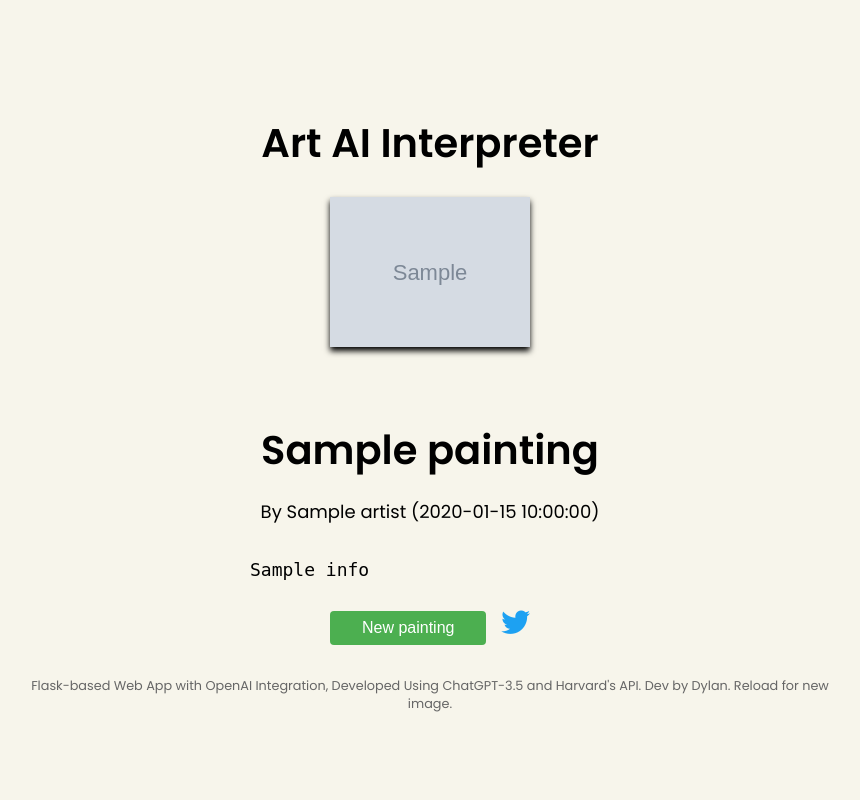
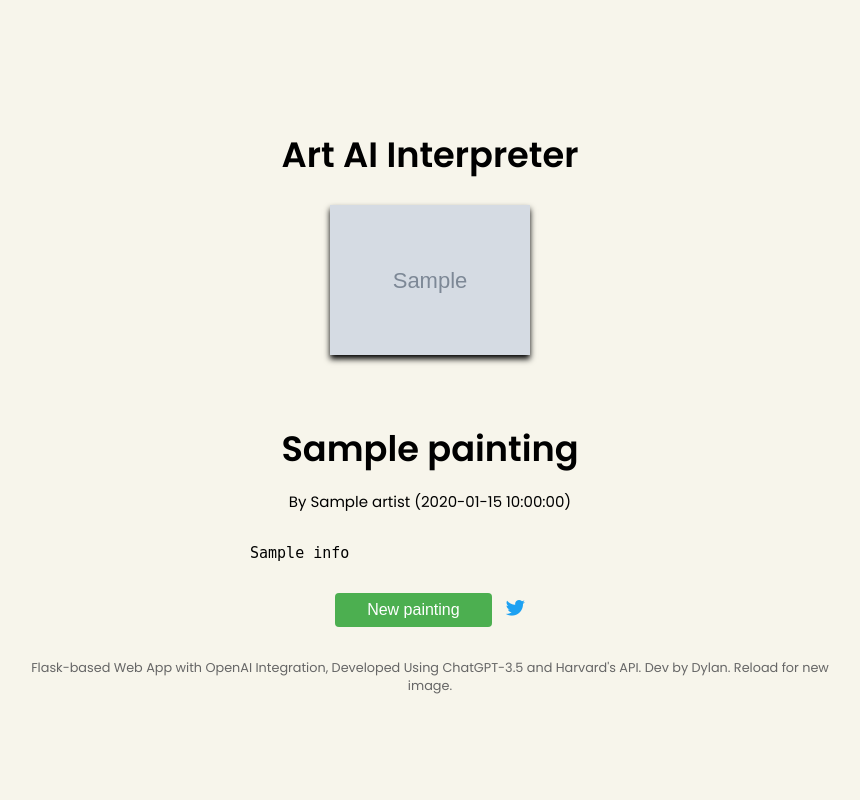
Before and after one commit to demianarc/paintapp, a Flask app: template templates/index.html in a window 1280 px wide. Shown: the whole page, without its empty margins (210-1070 px from the left). Run offline with Flask 2, Linux system fonts and the light colour scheme; the template is opened without the code that fills it: most values are stand-ins (such as "Sample title", 1, 10 or a date in 2020); grey boxes marked "Sample" are stand-in pictures; some libraries are stand-ins or nearby versions.

Commit message:
newrefresh7

```diff
--- a/templates/index.html
+++ b/templates/index.html
@@ -10,11 +10,11 @@
     <style>
         body {
             font-family: 'Poppins', sans-serif;
-            font-size: 18px; /* Adjust as needed */
+            font-size: 15px; /* Adjust as needed */
         }
 
         h1, h2 {
-            font-size: 2.5rem; /* Adjust as needed */
+            font-size: 2.2rem; /* Adjust as needed */
             font-weight: 600; /* Adjust as needed */
         }
 
@@ -23,7 +23,7 @@
         }
 
         .twitter-share {
-            font-size: 1.8rem; /* Adjust as needed */
+            font-size: 1.2rem; /* Adjust as needed */
             color: #1DA1F2;
             cursor: pointer;
             margin-left: 10px;
```
